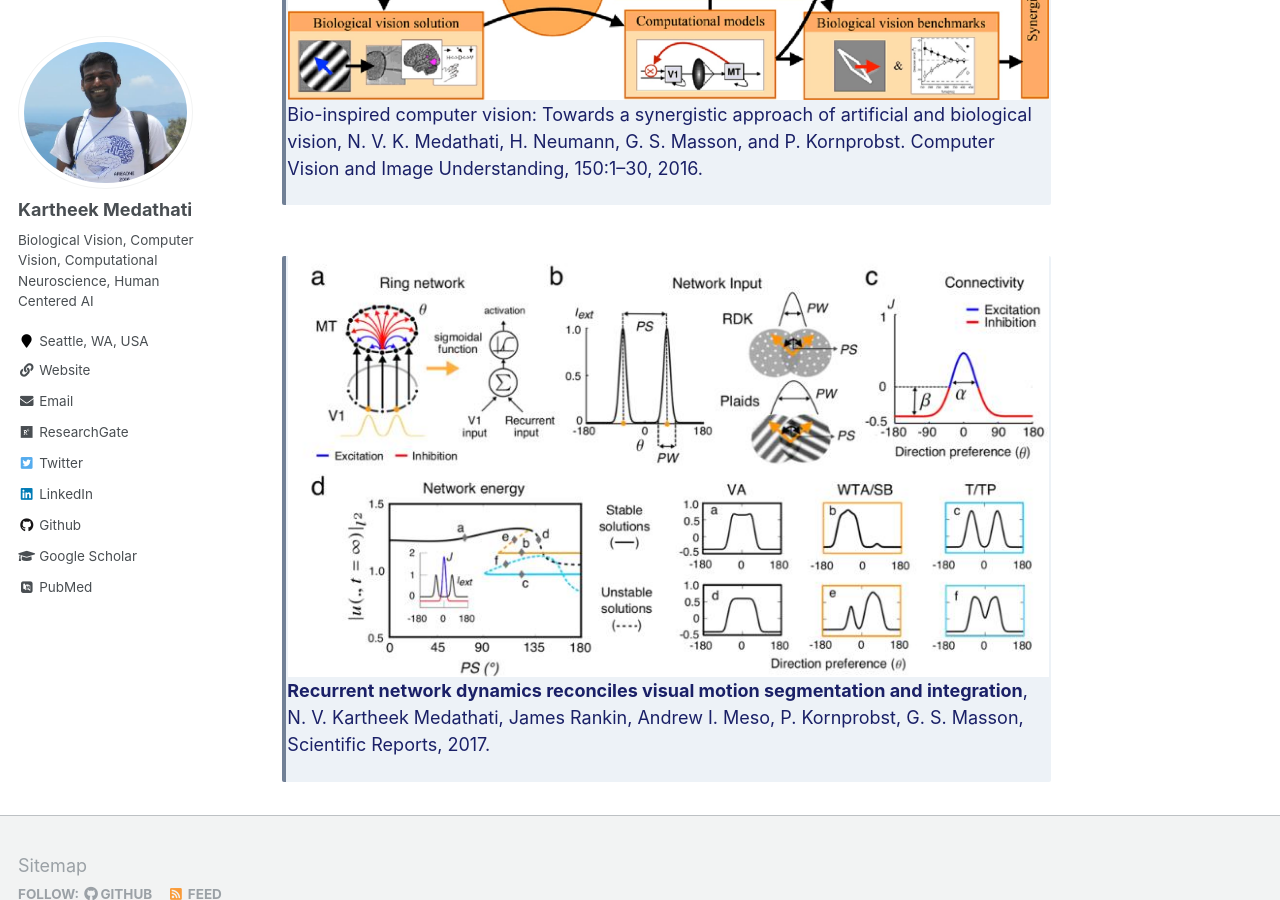
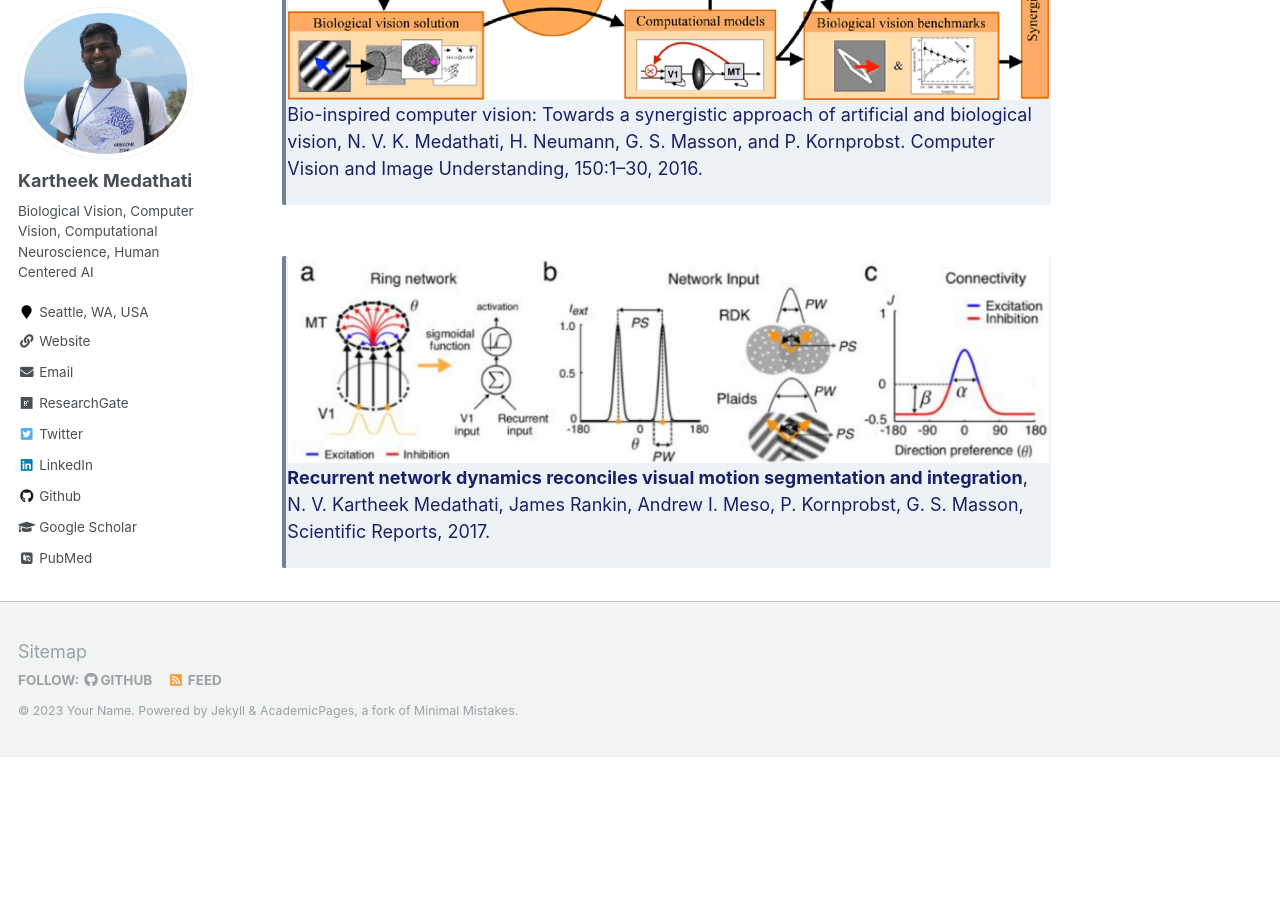
Before and after one commit to kartheekmedathati/kartheekmedathati.github.io, a Jekyll site: the page built from _pages/about.md, in a window 1280 px wide and 900 px high, scrolled down 761 px. Built offline with Jekyll 4.4.1, drawn with Linux system fonts in a browser that asks for light colours; some web fonts are replaced; after the commit the page ends 1518 px from its top, so only the background shows below that.

Commit message:
Changed the image for highlights

```diff
--- a/_pages/about.md
+++ b/_pages/about.md
@@ -24,6 +24,6 @@ you can visit an olderversion [here](http://www-sop.inria.fr/members/Kartheek.Me
 <br>
 <div class="warning" style='background-color:#EDF2F7; color:#1A2067; border-left: solid #718096 4px; border-radius: 2px;'>
 <p style='padding:0; margin-left:0.1em; margin-right:0.1em; display: inline-block;'>
-<img src="images/Ring_Network.jpg" style="width:100%; zoom:9%;  float:left; padding: 4px"/>
+<img src="images/Ring_Network_1.jpg" style="width:100%; zoom:9%;  float:left; padding: 4px"/>
  <b> Recurrent network dynamics reconciles visual motion segmentation and integration</b>, N. V. Kartheek Medathati, James Rankin, Andrew I. Meso, P. Kornprobst, G. S. Masson, Scientific Reports, 2017. </p>
 </div>
```
